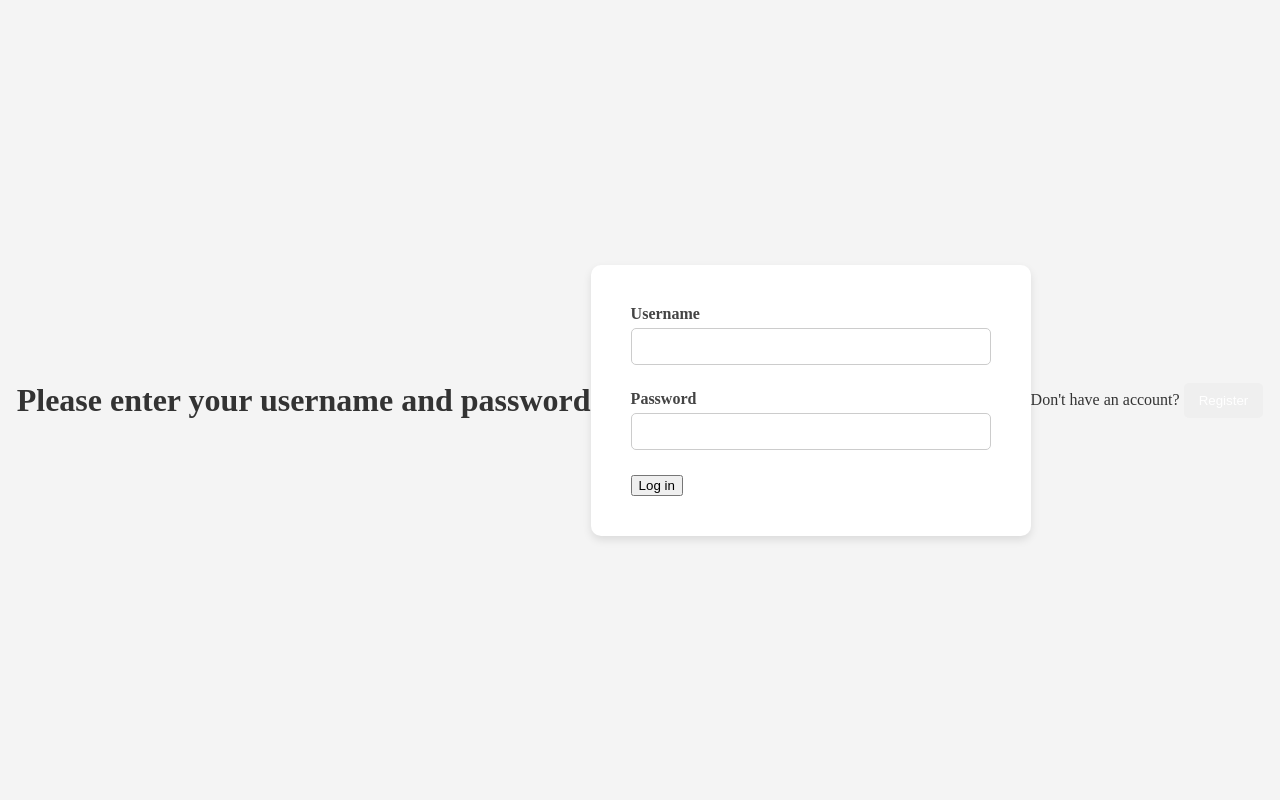
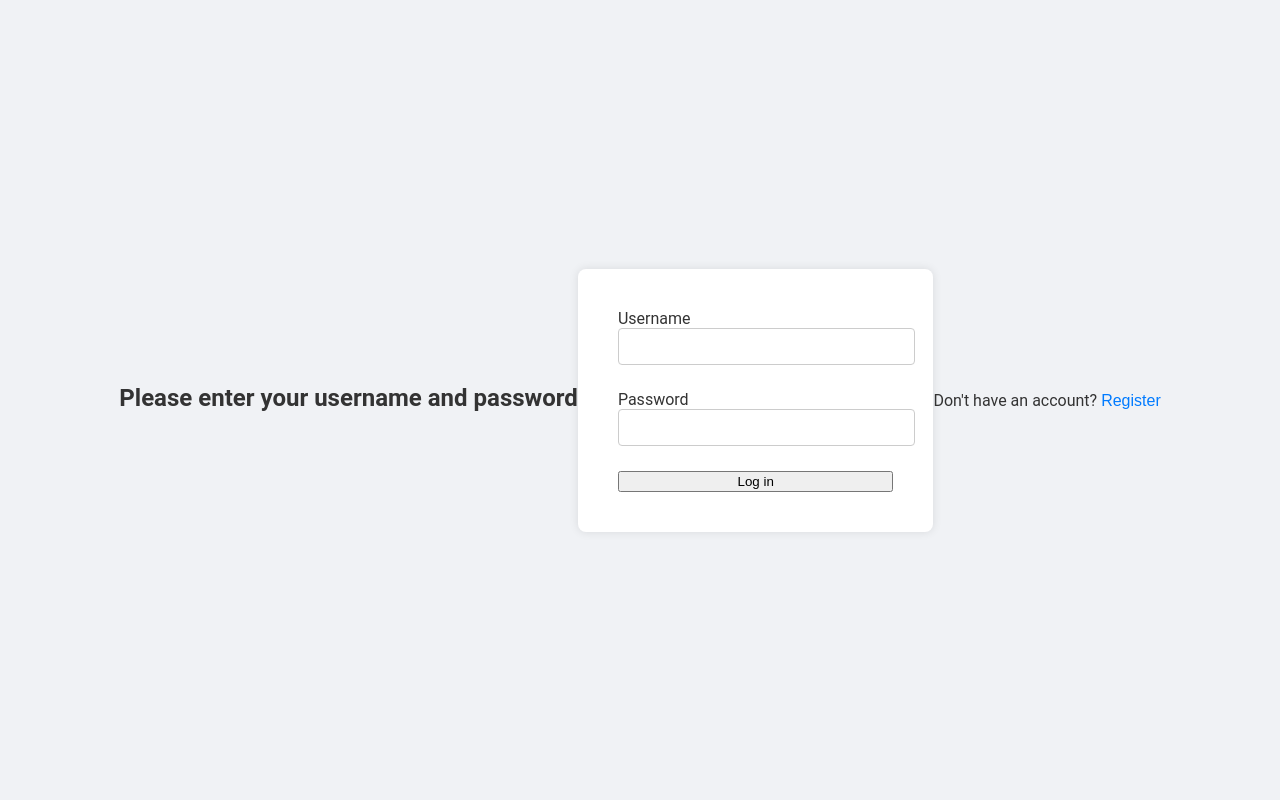
Before and after one commit to jeongj456/CSE312, a Flask app: template templates/login.html in a window 1280 px wide. Run offline with Flask 3, Linux system fonts and the light colour scheme; the template is opened without the code that fills it, so the values that code supplies are empty.

Commit message:
Update login.css

```diff
--- a/static/login.css
+++ b/static/login.css
@@ -2,8 +2,8 @@ body {
     margin: 0;
     padding: 0;
     font-size: 16px;
-    font-family: "Times New Roman", Times, serif;
-    background-color: #f4f4f4;
+    font-family: "Roboto", sans-serif;
+    background-color: #f0f2f5;
     color: #333;
     display: flex;
     align-items: center;
@@ -14,40 +14,42 @@ body {
 form {
     background-color: #fff;
     padding: 40px;
-    border-radius: 10px;
-    box-shadow: 0 4px 8px rgba(0, 0, 0, 0.1);
-    width: 360px;
+    border-radius: 8px;
+    box-shadow: 0 0 10px rgba(0, 0, 0, 0.1);
+    display: flex;
+    flex-direction: column;
+    gap: 20px;
+}
+
+h1 {
+    color: #333;
+    font-size: 24px;
+    margin-bottom: 20px;
+    text-align: center;
 }
 
 label {
     display: block;
-    margin-bottom: 10px;
-    font-weight: 600;
-    color: #444;
+    margin-bottom: 5px;
 }
 
 input[type="text"],
 input[type="password"] {
+    padding: 10px;
+    border: 1px solid #ccc;
+    border-radius: 4px;
     width: 100%;
-    padding: 10px;
-    margin-top: 5px;
-    margin-bottom: 15px;
-    border: 1px solid #ccc;
-    border-radius: 5px;
-    box-sizing: border-box;
 }
 
-button {
-    width: 100%
-    background-color: #007bff;
-    color: #fff;
+button#Register-page {
+    background-color: transparent;
+    color: #007bff;
     border: none;
-    padding: 10px 15px;
-    border-radius: 5px;
     cursor: pointer;
-    transition: background-color 0.2s ease;
+    padding: 0;
+    font-size: 16px;
 }
 
-button:hover {
-    background-color: #0056b3;
+button#Register-page:hover {
+    text-decoration: underline;
 }
```
